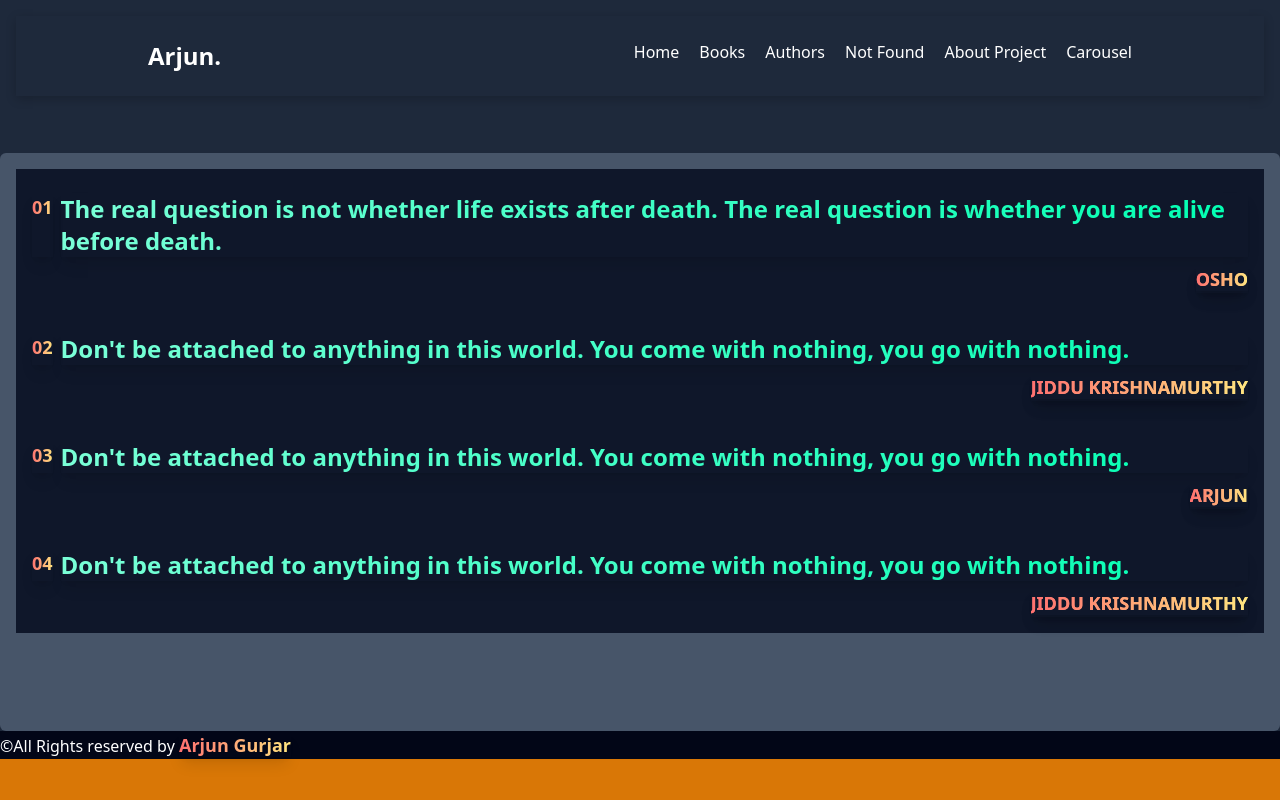
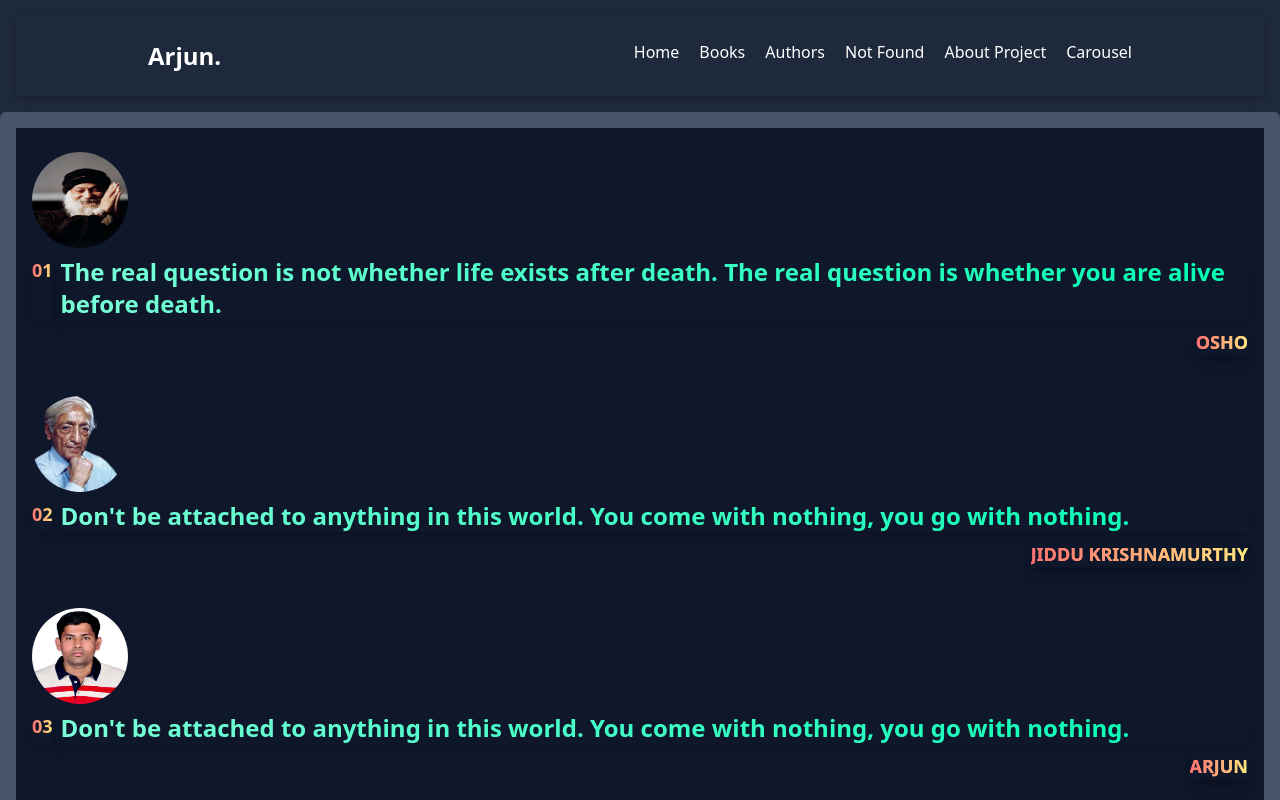
Before and after one commit to Arjun-Mavai/Book-App, a React (Vite) app: page /authors in a window 1280 px wide. Shown: the top 800 px of the page. Built offline with nearby package versions, Linux system fonts and the light colour scheme; data requests are answered from the project's data file.

Commit message:
images enabled for dev env and PROD added in env v

```diff
--- a/src/components/Author.jsx
+++ b/src/components/Author.jsx
@@ -18,7 +18,9 @@ const Author = () => {
   const { data, isLoading, isError } = useQuery("authors", fetchAuthor);
   // using books query here rather than author , mistake caught "books"=> changed to authors
 
-  // const baseUrl = import.meta.env.VITE_APP_IMAGE_BASE_URL || "http://localhost:5000"; // Accessing environment variable
+  const baseUrl =
+    import.meta.env.PROD.VITE_APP_IMAGE_BASE_URL || "http://localhost:5000"; // Accessing environment variable
+  // console.log(import.meta.env.VITE_APP_IMAGE_BASE_URL);
 
   if (isLoading)
     return (
@@ -59,7 +61,7 @@ const Author = () => {
     <div>
       <ul>
         {data.map((author) => {
-          // const imageUrl = `${baseUrl}${author.image}`;
+          const imageUrl = `${baseUrl}${author.image}`;
 
           return (
             <li
@@ -67,11 +69,11 @@ const Author = () => {
               className="flex flex-col gap-2 bg-slate-900 p-4 "
             >
               <div className="img">
-                {/* <img
+                <img
                   src={imageUrl} // issue was src="{}" didn't remove the " "
                   alt="/images/osho.jpg"
                   className="h-24 w-24 rounded-full mt-2"
-                /> */}
+                />
               </div>
               <div className="title flex gap-2">
                 <p
--- a/src/components/Book.jsx
+++ b/src/components/Book.jsx
@@ -13,8 +13,8 @@ const fetchBooks = async () => {
 
 const Book = () => {
   const { data, isLoading, isError } = useQuery("books", fetchBooks);
-  // const baseUrl =
-  // import.meta.env.VITE_APP_IMAGE_BASE_URL || "http://localhost:5000"; // Accessing environment variable
+  const baseUrl =
+    import.meta.env.PROD.VITE_APP_IMAGE_BASE_URL || "http://localhost:5000"; // Accessing environment variable
 
   // if (process.env.REACT_APP_MY_VARIABLE) {
   //   // Access the environment variable
@@ -62,16 +62,16 @@ const Book = () => {
     <div>
       <ul>
         {data.map((datum) => {
-          // const imageUrl = `${baseUrl}${datum.photo}`;
+          const imageUrl = `${baseUrl}${datum.photo}`;
 
           return (
             <li key={datum.id} className="flex flex-col gap-2 bg-gray-900 p-4">
               <div className="img">
-                {/* <img
+                <img
                   src={imageUrl} // issue was src="{}" didn't remove the " "
                   alt=""
                   className="h-24 w-24 rounded-full mt-2"
-                /> */}
+                />
               </div>
               <div className="title flex gap-2">
                 <p
```
